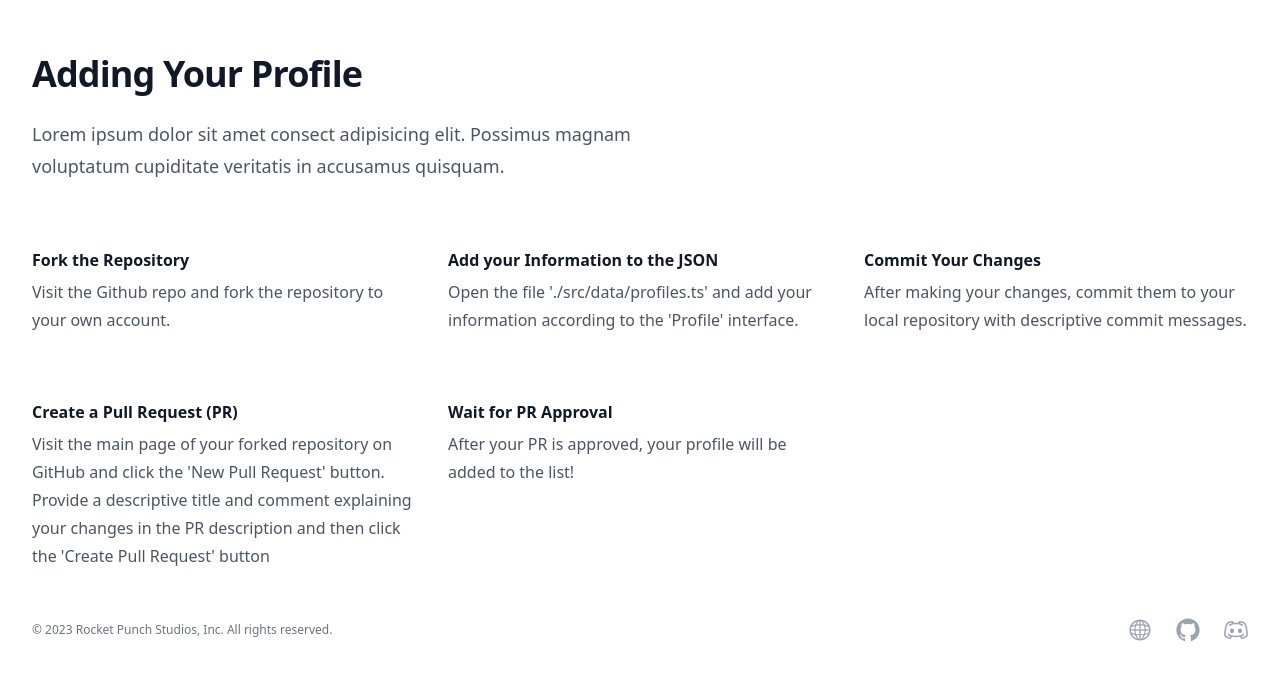
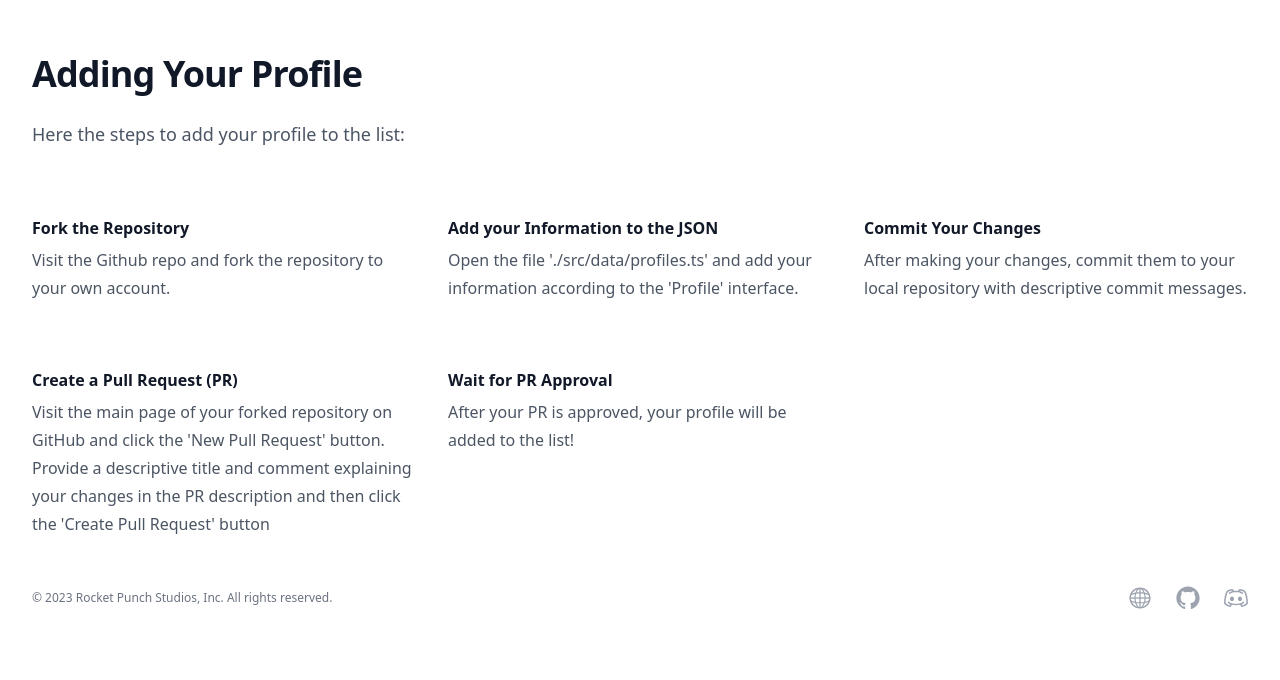
Before and after one commit to foresthpark/yycdevs, a Next.js app: page /about in a window 1280 px wide. Shown: the part 1105-1785 px from the top of the page. After the commit the page ends 1763 px from the top, so only its background shows below. Built offline with nearby package versions, Linux system fonts and the light colour scheme.

Commit message:
Add steps to add profile to the list

```diff
--- a/src/pages/about/index.tsx
+++ b/src/pages/about/index.tsx
@@ -74,8 +74,7 @@ export default function AboutPage() {
             Adding Your Profile
           </h2>
           <p className="mt-6 text-lg leading-8 text-gray-600">
-            Lorem ipsum dolor sit amet consect adipisicing elit. Possimus magnam
-            voluptatum cupiditate veritatis in accusamus quisquam.
+            Here the steps to add your profile to the list:
           </p>
         </div>
         <dl className="mx-auto mt-16 grid max-w-2xl grid-cols-1 gap-x-8 gap-y-16 text-base leading-7 sm:grid-cols-2 lg:mx-0 lg:max-w-none lg:grid-cols-3">
```
